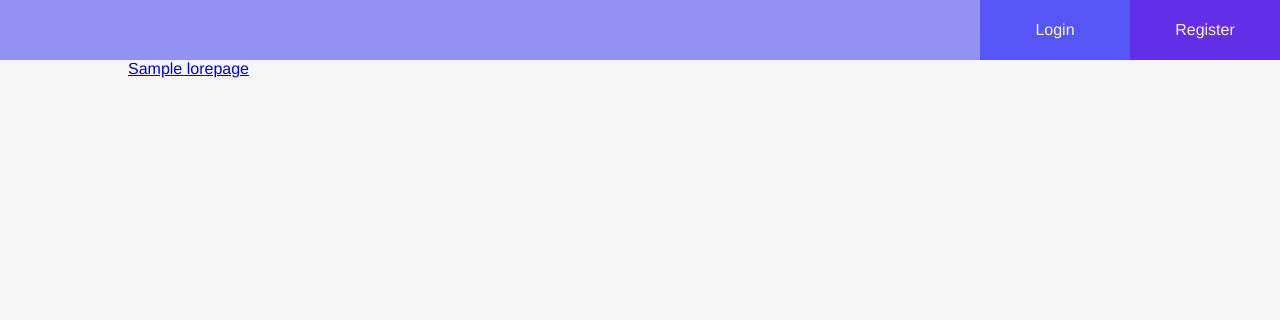
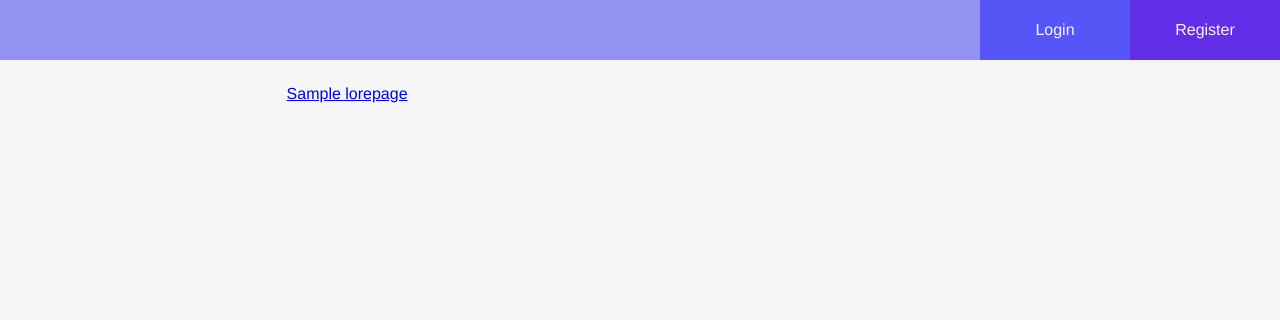
Before and after one commit to silas-hw/A2-Unit-5-Project, a Flask app: page /document/view/1/ in a window 1280 px wide. Shown: the top 320 px of the page. Run offline with Flask 2, Linux system fonts and the light colour scheme; tables that the repository leaves empty hold one stand-in row (values such as "Sample post").

Commit message:
Add document view styling

```diff
--- /dev/null
+++ b/flaskr/static/css/documents.css
@@ -0,0 +1,18 @@
+/*
+    page list view
+*/
+
+div.page-list {
+    display: block;
+    padding: 20px 15% 20px 15%;
+}
+
+a.page-link {
+    display: block;
+    margin: 5px;
+}
+
+button.add-page {
+    float: right;
+    margin-top: 10px;
+}
--- a/flaskr/templates/documents/documentview.html
+++ b/flaskr/templates/documents/documentview.html
@@ -1,12 +1,18 @@
 {% extends "base.html" %}
 {% block title %}Document Page{% endblock %}
 
+{% block head %}
+<link rel="stylesheet" href="{{ url_for('static', filename='css/documents.css') }}">
+{% endblock %}
+
 {% block content %}
+<div class="page-list">
     {% if document_owner %}
-    <button onclick="window.location.href='/document/addpage/{{ document_id }}'">Add page</button>
+    <button class="add-page" onclick="window.location.href='/document/addpage/{{ document_id }}'">Add page</button>
     {% endif %}
 
     {% for page in pages %}
-        <a href="{{page[0]}}/">{{page[1]}}</a>
+        <a class="page-link" href="{{ page[0] }}/">{{ page[1] }}</a>
     {% endfor %}
+</div>
 {% endblock %}
```
